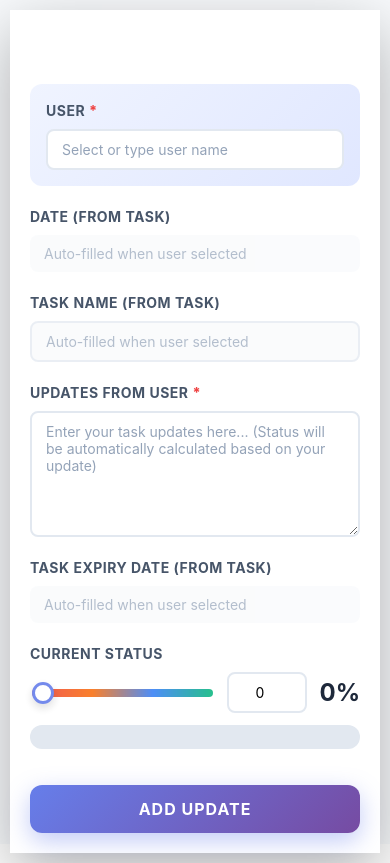
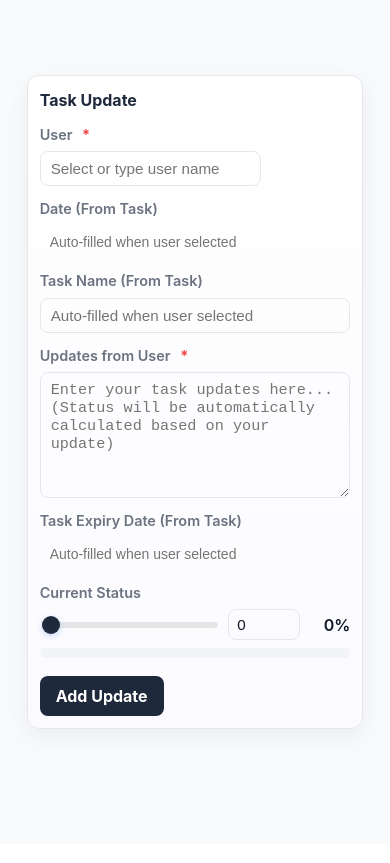
Before and after one commit to Vaishnavi-670/bt-system, a React (Vite) app: page /task-update in a window 390 px wide. Built offline with nearby package versions, Linux system fonts and the light colour scheme.

Commit message:
enhance scrollbar styles and clean up TaskUpdate component

```diff
--- a/src/Components/TaskTracker.css
+++ b/src/Components/TaskTracker.css
@@ -1,4 +1,3 @@
-/* ------------------ Global ------------------ */
 :root {
     --bg: #f9fafb;
     --white: #ffffff;
@@ -84,6 +83,25 @@ body {
     gap: 20px;
     padding: 20px 28px;
     align-items: flex-start;
+    scrollbar-width: thin;
+    scrollbar-color: rgba(15, 23, 42, 0.12) transparent;
+}
+
+.board::-webkit-scrollbar {
+    height: 10px;
+}
+
+.board::-webkit-scrollbar-track {
+    background: transparent;
+}
+
+.board::-webkit-scrollbar-thumb {
+    background: rgba(15, 23, 42, 0.12);
+    border-radius: 9999px;
+}
+
+.board::-webkit-scrollbar-thumb:hover {
+    background: rgba(15, 23, 42, 0.18);
 }
 
 
@@ -175,27 +193,7 @@ body {
     background: rgba(15, 23, 42, 0.18);
 }
 
-.board {
-    scrollbar-width: thin;
-    scrollbar-color: rgba(15, 23, 42, 0.12) transparent;
-}
 
-.board::-webkit-scrollbar {
-    height: 10px;
-}
-
-.board::-webkit-scrollbar-track {
-    background: transparent;
-}
-
-.board::-webkit-scrollbar-thumb {
-    background: rgba(15, 23, 42, 0.12);
-    border-radius: 9999px;
-}
-
-.board::-webkit-scrollbar-thumb:hover {
-    background: rgba(15, 23, 42, 0.18);
-}
 
 @media (max-width: 600px) {
     .column-body {
@@ -271,7 +269,6 @@ body {
     top: 20px;
     background: rgba(16, 185, 129, 0.06);
     color: #059669;
-    /* green text */
     border: 1px solid rgba(6, 95, 70, 0.08);
     padding: 8px 12px;
     border-radius: 8px;
@@ -402,7 +399,6 @@ body {
     border-radius: 12px;
     padding: 24px;
     width: 520px;
-    /* wider so two-column form fits comfortably */
     max-width: calc(100% - 40px);
     box-shadow: 0 10px 25px rgba(0, 0, 0, 0.15);
     animation: popupFade 0.2s ease;
@@ -770,9 +766,6 @@ body {
 .rbc-toolbar button:hover {
      background: rgb(247, 247, 251);
 }
-/* Remove shadow and box-shadow applied by react-big-calendar and other defaults
-   so toolbar buttons and calendar events don't show inset/dropped shadows
-   when focused/active/hovered. */
 .rbc-toolbar button,
 .rbc-toolbar button:active,
 .rbc-toolbar button.rbc-active,
@@ -792,22 +785,18 @@ body {
     -webkit-box-shadow: none !important;
 }
 
-/* Active / selected button appearance: blue background with white text */
 .rbc-toolbar button.rbc-active,
 .rbc-toolbar button:active,
 .rbc-toolbar button:focus {
-    background: #2563eb !important; /* blue */
+    background: #2563eb !important;
     color: #ffffff !important;
     border-color: transparent !important;
 }
-
-/* Keep hover consistent when active */
 .rbc-toolbar button.rbc-active:hover,
 .rbc-toolbar button:active:hover {
-    background: #1e40af !important; /* slightly darker on hover */
+    background: #1e40af !important;
     color: #ffffff !important;
 }
-/* (no explicit .rbc-active overrides here; active styling handled by more specific rules above) */
 
 .rbc-header {
     background: transparent;
--- a/src/Components/TaskUpdate.css
+++ b/src/Components/TaskUpdate.css
@@ -1,384 +1,203 @@
-/* Task Update Container */
+/* Task Update styles */
 .tu-container {
     display: flex;
     justify-content: center;
     align-items: center;
     min-height: 100vh;
-    padding: 20px;
-    /* background: linear-gradient(135deg, #667eea 0%, #764ba2 100%); */
+    padding: 20px 12px;
+    box-sizing: border-box;
 }
 
-/* Main Panel */
 .tu-panel {
-    background: white;
-    /* border-radius: 16px; */
-    box-shadow: 0 20px 60px rgba(0, 0, 0, 0.3);
-    padding: 25px;
-    width: 100%;
-    padding-top: 0;
-    max-width: 700px;
+    width: min(720px, 92%);
+    max-width: 100%;
+    background: linear-gradient(180deg, #ffffff 0%, #fbfbff 100%);
+    border: 1px solid var(--border, #e5e7eb);
+    border-radius: 12px;
+    padding: 20px;
+    box-shadow: 0 8px 24px rgba(2, 6, 23, 0.06);
 }
 
-/* Title */
 .tu-title {
-    font-size: 32px;
-    font-weight: 800;
-    color: #1e293b;
-    margin: 0;
-    text-align: center;
-    /* background: linear-gradient(135deg, #667eea, #764ba2); */
-    background-clip: text;
-    -webkit-background-clip: text;
-    -webkit-text-fill-color: transparent;
+    margin: 0 0 12px 0;
+    font-size: 1.25rem;
+    color: var(--primary-color, #1e293b);
+    font-weight: 700;
 }
 
-/* Form */
 .tu-form {
     display: grid;
     grid-template-columns: 1fr 1fr;
-    gap: 14px;
+    gap: 12px 16px;
 }
 
-/* Form Group */
 .tu-form-group {
     display: flex;
     flex-direction: column;
-    gap: 8px;
 }
 
-.tu-form-group.tu-full-width {
+.tu-full-width {
     grid-column: 1 / -1;
 }
 
-.tu-form-group.tu-user-field {
-    grid-column: 1 / -1;
-    background: linear-gradient(135deg, #f0f4ff, #e0e7ff);
-    padding: 10px;
-    border-radius: 12px;
-    /* border: 2px solid #667eea; */
-}
-
-/* Label */
 .tu-label {
-    font-size: 14px;
-    font-weight: 700;
-    color: #475569;
-    text-transform: uppercase;
-    letter-spacing: 0.5px;
+    font-size: 0.9rem;
+    color: var(--muted, #6b7280);
+    margin-bottom: 6px;
+    font-weight: 600;
 }
 
 .tu-required {
     color: #ef4444;
-    font-weight: 800;
+    margin-left: 6px;
+    font-weight: 700;
 }
 
-/* Input Styles */
-.tu-input {
-    width: 100%;
-    padding: 12px 16px;
-    border: 2px solid #e2e8f0;
+.tu-input,
+.tu-textarea {
+    border: 1px solid var(--border, #e5e7eb);
     border-radius: 8px;
-    font-size: 15px;
-    outline: none;
-    transition: all 0.3s;
-    background: white;
-    box-sizing: border-box;
-    font-family: inherit;
-}
-
-.tu-input:focus {
-    border-color: #667eea;
-    box-shadow: 0 0 0 4px rgba(102, 126, 234, 0.1);
-}
-
-.tu-input::placeholder {
-    color: #94a3b8;
-}
-
-.tu-input:read-only,
-.tu-input:disabled {
-    background: #f8fafc;
-    cursor: not-allowed;
-    opacity: 0.7;
-}
-
-/* Textarea */
-.tu-textarea {
-    width: 100%;
-    padding: 12px 16px;
-    border: 2px solid #e2e8f0;
-    border-radius: 8px;
-    font-size: 15px;
-    outline: none;
-    resize: vertical;
-    min-height: 120px;
-    font-family: inherit;
-    transition: all 0.3s;
+    padding: 8px 10px;
+    font-size: 0.95rem;
+    color: var(--text, #111827);
+    background: transparent;
     box-sizing: border-box;
 }
 
-.tu-textarea:focus {
-    border-color: #667eea;
-    box-shadow: 0 0 0 4px rgba(102, 126, 234, 0.1);
+.tu-textarea {
+    resize: vertical;
+    min-height: 120px;
 }
 
-.tu-textarea::placeholder {
-    color: #94a3b8;
-}
-
-/* Dropdown Wrapper */
 .tu-dropdown-wrapper {
     position: relative;
 }
 
 .tu-dropdown {
     position: absolute;
-    top: 100%;
     left: 0;
     right: 0;
-    margin-top: 4px;
-    background: white;
-    border: 2px solid #667eea;
+    top: calc(100% + 6px);
+    background: #fff;
+    border: 1px solid var(--border, #e5e7eb);
     border-radius: 8px;
-    box-shadow: 0 10px 30px rgba(0, 0, 0, 0.2);
-    max-height: 250px;
-    overflow-y: auto;
-    z-index: 1000;
+    max-height: 220px;
+    overflow: auto;
+    box-shadow: 0 6px 18px rgba(2, 6, 23, 0.08);
+    z-index: 80;
 }
 
 .tu-dropdown-item {
-    padding: 12px 16px;
+    padding: 8px 10px;
+    font-size: 0.92rem;
+    color: var(--text, #111827);
     cursor: pointer;
-    transition: all 0.2s;
-    font-size: 14px;
-    color: #334155;
 }
 
 .tu-dropdown-item:hover {
-    background: linear-gradient(135deg, #f0f4ff, #e0e7ff);
-    color: #667eea;
-    font-weight: 600;
+    background: var(--hover, #f3f4f6);
 }
 
-.tu-dropdown-item:not(:last-child) {
-    border-bottom: 1px solid #f1f5f9;
-}
-
-/* Scrollbar for dropdown */
-.tu-dropdown::-webkit-scrollbar {
-    width: 8px;
-}
-
-.tu-dropdown::-webkit-scrollbar-track {
-    background: #f1f5f9;
-    border-radius: 4px;
-}
-
-.tu-dropdown::-webkit-scrollbar-thumb {
-    background: #cbd5e1;
-    border-radius: 4px;
-}
-
-.tu-dropdown::-webkit-scrollbar-thumb:hover {
-    background: #94a3b8;
-}
-
-/* Button Container */
-.tu-button-container {
-    grid-column: 1 / -1;
-    display: flex;
-    justify-content: center;
-    margin-top: 16px;
-}
-
-/* Submit Button */
-.tu-submit-btn {
-    padding: 16px 48px;
-    background: linear-gradient(135deg, #667eea, #764ba2);
-    color: white;
-    border: none;
-    border-radius: 12px;
-    font-size: 18px;
-    font-weight: 700;
-    cursor: pointer;
-    transition: all 0.3s;
-    text-transform: uppercase;
-    letter-spacing: 1px;
-    box-shadow: 0 8px 24px rgba(102, 126, 234, 0.4);
-}
-
-.tu-submit-btn:hover {
-    transform: translateY(-3px);
-    box-shadow: 0 12px 32px rgba(102, 126, 234, 0.5);
-}
-
-.tu-submit-btn:active {
-    transform: translateY(-1px);
-    box-shadow: 0 6px 20px rgba(102, 126, 234, 0.4);
-}
-
-/* DatePicker Styling */
-.react-datepicker-wrapper {
-    width: 100%;
-}
-
-.react-datepicker__input-container {
-    width: 100%;
-}
-
-/* Status Display */
 .tu-status-display {
     display: flex;
     flex-direction: column;
     gap: 8px;
 }
 
-/* Editable Status Enhancements */
-.tu-status-editable {
-    gap: 12px;
+.tu-status-controls {
+    display: flex;
+    gap: 8px;
+    align-items: center;
 }
 
-.tu-status-controls {
-    display: flex;
-    align-items: center;
-    gap: 12px;
-}
-
-.tu-status-number {
-    width: 80px;
-    text-align: center;
-}
-
-/* Slider Styling */
 .tu-status-slider {
     -webkit-appearance: none;
     appearance: none;
-    width: 100%;
-    height: 8px;
+    height: 6px;
     border-radius: 999px;
-    background: linear-gradient(90deg, #ef4444, #f97316, #3b82f6, #10b981);
-    outline: none;
-    opacity: 0.9;
-    transition: opacity 0.2s ease;
-}
-
-.tu-status-slider:hover {
-    opacity: 1;
+    background: #e6e6e6;
+    flex: 1 1 auto;
 }
 
 .tu-status-slider::-webkit-slider-thumb {
     -webkit-appearance: none;
-    appearance: none;
-    width: 22px;
-    height: 22px;
+    width: 18px;
+    height: 18px;
     border-radius: 50%;
-    background: white;
-    border: 3px solid #667eea;
-    box-shadow: 0 4px 10px rgba(0,0,0,0.15);
-    cursor: pointer;
+    background: var(--primary-color, #2563eb);
+    box-shadow: 0 2px 6px rgba(37, 99, 235, 0.25);
 }
 
-.tu-status-slider::-moz-range-thumb {
-    width: 22px;
-    height: 22px;
-    border-radius: 50%;
-    background: white;
-    border: 3px solid #667eea;
-    box-shadow: 0 4px 10px rgba(0,0,0,0.15);
-    cursor: pointer;
+.tu-status-number {
+    width: 72px;
+    padding: 6px 8px;
+    border-radius: 8px;
 }
 
 .tu-status-text {
-    font-size: 24px;
-    font-weight: 700;
-    color: #1e293b;
+    font-weight: 600;
+    min-width: 42px;
+    text-align: right;
 }
 
 .tu-status-bar {
-    width: 100%;
-    height: 24px;
-    background: #e2e8f0;
-    border-radius: 12px;
+    height: 10px;
+    border-radius: 999px;
+    background: #f3f4f6;
     overflow: hidden;
-    position: relative;
 }
 
 .tu-status-fill {
     height: 100%;
-    border-radius: 12px;
-    transition: all 0.5s ease;
-    position: relative;
-    /* Use background-color only so it can change dynamically from JSX */
-    background-color: #3b82f6; /* default (blue) */
+    transition: width 0.25s ease-in-out;
 }
 
-.tu-status-fill::after {
-    content: '';
-    position: absolute;
-    top: 0;
-    left: 0;
-    right: 0;
-    bottom: 0;
-    background: linear-gradient(90deg,
-        rgba(255, 255, 255, 0.1) 0%,
-        rgba(255, 255, 255, 0.3) 50%,
-        rgba(255, 255, 255, 0.1) 100%
-    );
-    animation: shimmer 2s infinite;
+.tu-button-container {
+    grid-column: 1 / -1;
+    display: flex;
+    justify-content: flex-end;
+    margin-top: 6px;
 }
 
-@keyframes shimmer {
-    0% {
-        transform: translateX(-100%);
-    }
-    100% {
-        transform: translateX(100%);
-    }
+.tu-submit-btn {
+    background: var(--primary-color, #2563eb);
+    color: #fff;
+    border: none;
+    padding: 10px 16px;
+    border-radius: 8px;
+    font-weight: 700;
+    cursor: pointer;
 }
 
-/* Responsive Design */
-@media (max-width: 768px) {
-    .tu-container {
-        padding: 10px;
-    }
+.tu-submit-btn:hover {
+    background: #1e40af;
+}
 
+@media (max-width: 900px) {
     .tu-panel {
-        padding: 24px;
-    }
-
-    .tu-title {
-        font-size: 24px;
-        margin-bottom: 24px;
+        padding: 16px;
     }
 
     .tu-form {
         grid-template-columns: 1fr;
-        gap: 20px;
     }
 
-    .tu-form-group.tu-user-field {
-        padding: 16px;
+    .tu-button-container {
+        justify-content: stretch;
     }
 
-    .tu-submit-btn {
-        width: 100%;
-        padding: 14px 24px;
-        font-size: 16px;
+    .tu-container {
+        padding: 24px 12px;
+        min-height: calc(100vh - 40px);
     }
 }
 
 @media (max-width: 480px) {
     .tu-panel {
-        padding: 20px;
+        padding: 12px;
     }
 
     .tu-title {
-        font-size: 20px;
-    }
-
-    .tu-input,
-    .tu-textarea {
-        font-size: 14px;
-        padding: 10px 14px;
+        font-size: 1rem;
     }
 }
```
